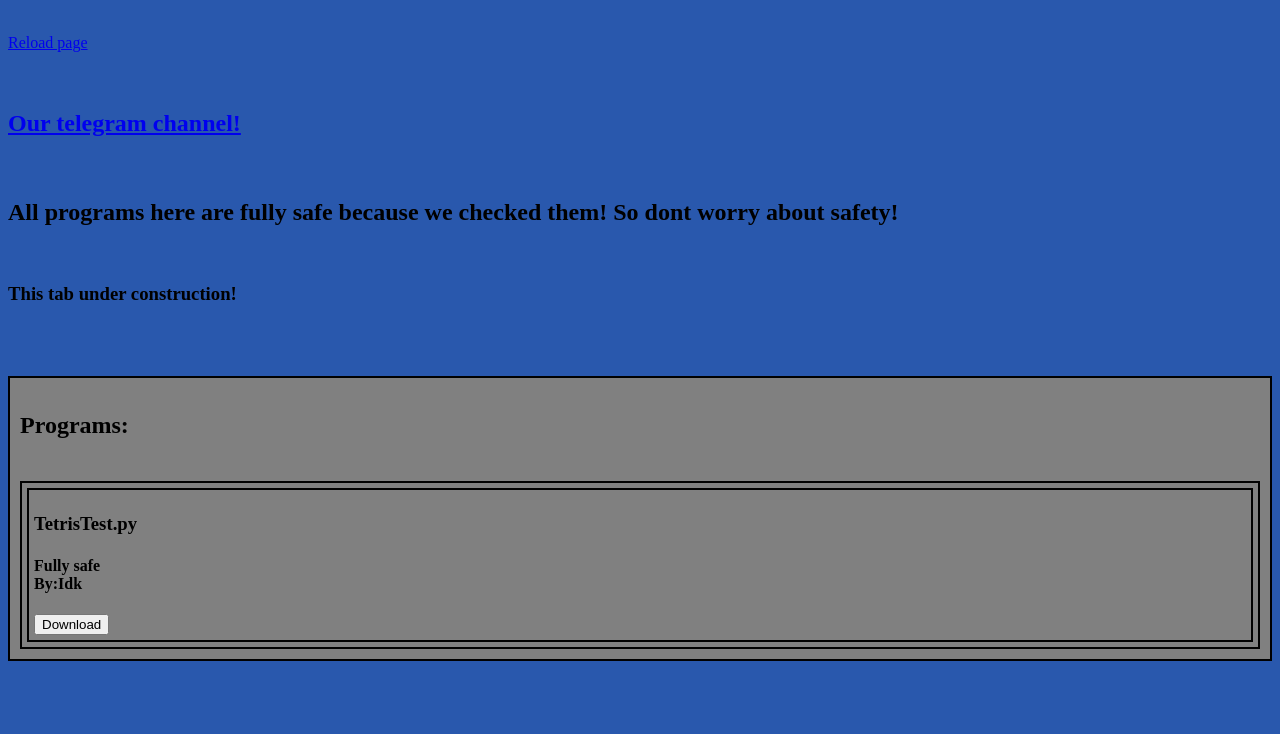
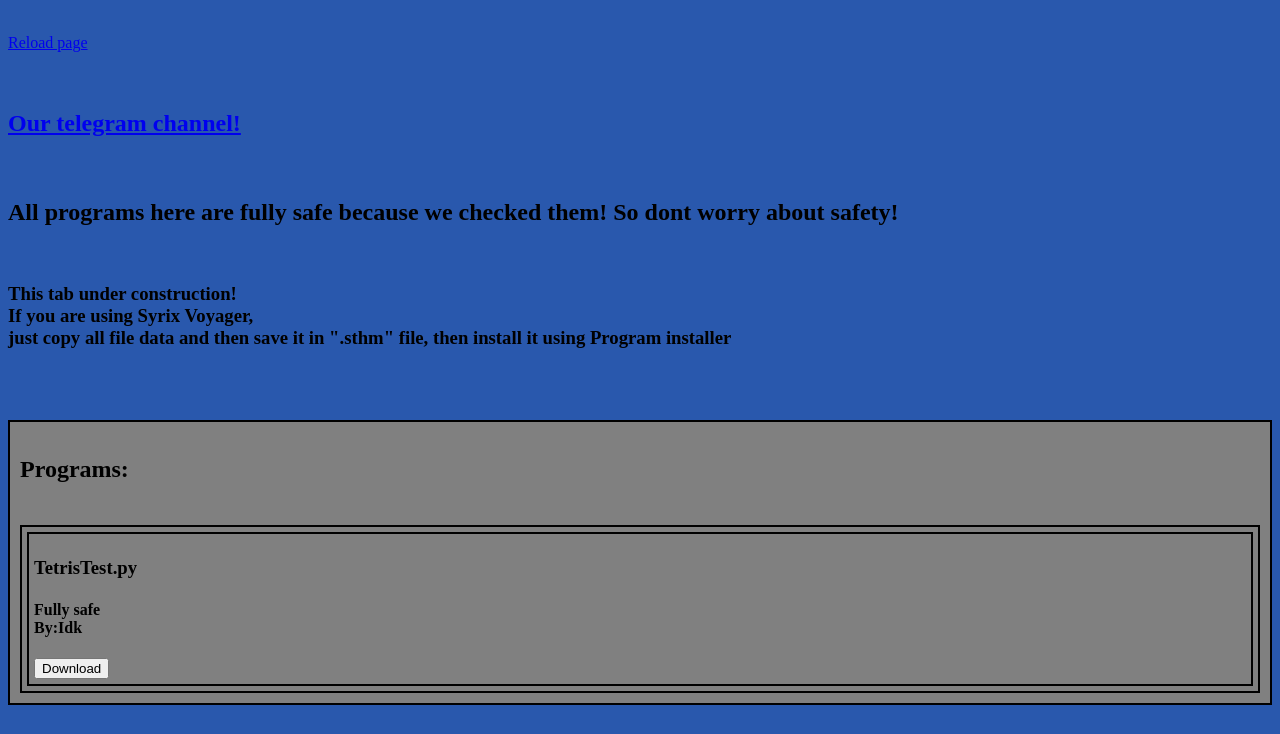
Before and after one commit to SaightyOfficial/SyrixOS, a plain HTML site: page programs.html in a window 1280 px wide. Shown: the part 66-800 px from the top of the page. Drawn offline with Linux system fonts and the light colour scheme.

Commit message:
Update programs.html

```diff
--- a/programs.html
+++ b/programs.html
@@ -30,7 +30,8 @@
 		<a href="programs.html"><p>Reload page</p></a><br>
         <h2><a href="https://t.me/SyrixOS" target="_blank"><p>Our telegram channel!</p></a></h2><br>
         <h2>All programs here are fully safe because we checked them! So dont worry about safety!</h2><br>
-		<h3>This tab under construction!</h3><br>
+		<h3>This tab under construction!<br>If you are using Syrix Voyager,<br>just copy all file data and then save it in ".sthm"
+		file, then install it using Program installer</h3><br>
         <br>
 		<ol>
 			<h2><p>Programs:</p></h2><br>
```
